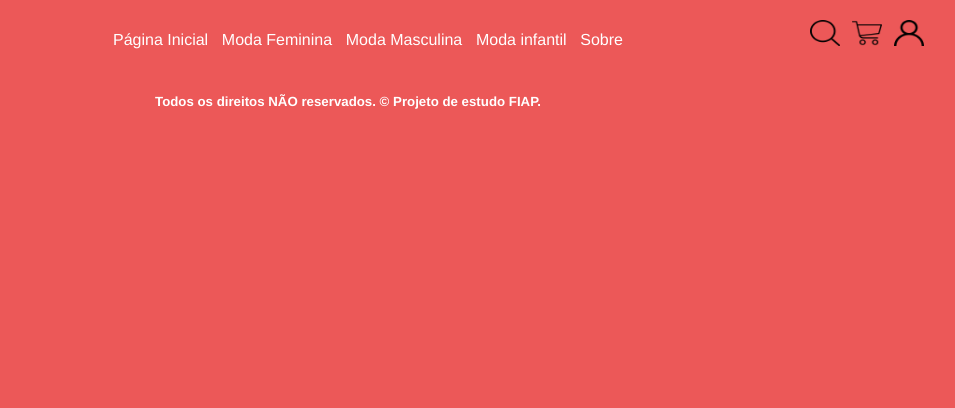
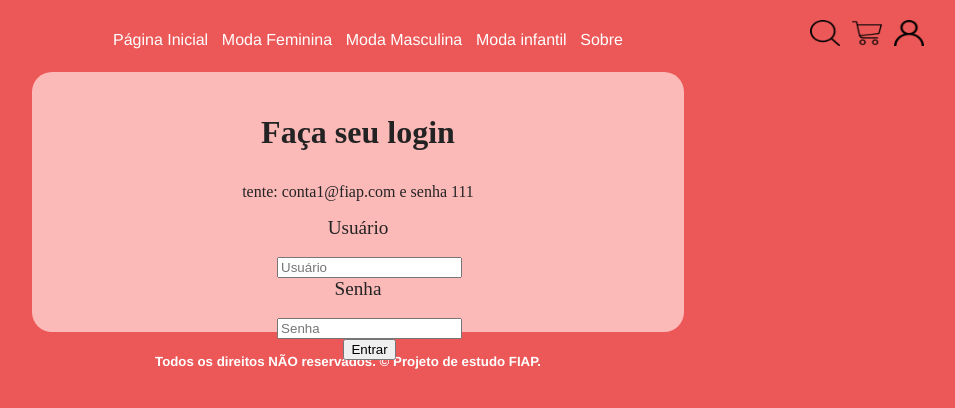
Before and after one commit to 1TDSS-2022/appreact-useeffects, a React (Create React App) app in the folder rm93586/loja-moda/: page /minhaconta in a window 1280 px wide. Shown: the top 408 px of the page, without its empty margins (292-1247 px from the left). Built offline with nearby package versions, Linux system fonts and the light colour scheme.

Commit message:
adição de conta

```diff
--- a/rm93586/loja-moda/src/components/home/Home.jsx
+++ b/rm93586/loja-moda/src/components/home/Home.jsx
@@ -10,7 +10,7 @@ export default function Home() {
                     <p className="cabecalho_conteudo_titulo">NOVA COLEÇÃO 2022</p>
                     <h1>A NOVA TEMPORADA <br/>DA MODA!</h1>
                     <p className="cabecalho_conteudo2">O melhor da estação!! <br/> Confira o que vai ser moda no inverno e renove seu guarda-roupa!</p>
-                    <li><Link to="/modafeminina" ><button className="cabecalho_botao">Venha conhecer!</button></Link></li>
+                    <Link to="/modafeminina" ><button className="cabecalho_botao">Venha conhecer!</button></Link>
                 </div>
             </header>
         </>
--- a/rm93586/loja-moda/src/components/menu/Menu.jsx
+++ b/rm93586/loja-moda/src/components/menu/Menu.jsx
@@ -19,8 +19,8 @@ export default function Menu() {
             </nav>
             <div className="menu-cliente">
                 <img src={lupa} alt="busca"/>
-                <img src={carrinho} alt="usuario"/>
-                <img src={usuario} alt="carrinho"/>
+                <img src={carrinho} alt="carrinho"/>
+                <Link to="/minhaconta"><img src={usuario} alt="minha conta"/></Link>
             </div>
         </header>
     )
--- /dev/null
+++ b/rm93586/loja-moda/src/components/minhaConta/MinhaConta.css
@@ -0,0 +1,45 @@
+
+.minha-conta {
+    display: flex;
+    justify-content: center;
+    text-align: center;
+    background-color: #FBBAB8;
+    border-radius: 20px;
+    color: #232323;
+    padding: 10px;
+    height: 30vh;
+    width: 50%;
+
+    position: relative;
+    right: 25%;
+    left: 25%;
+
+}
+
+.usuario {
+    display: flex;
+    justify-content: center;
+    text-align: center;
+    font-size: larger;
+}
+
+.senha {
+    display: flex;
+    justify-content: center;
+    text-align: center;
+    font-size: larger;
+}
+
+#email {
+    position: relative;
+    left: 5%;
+}
+#senha {
+    position: relative;
+    left: 5%;
+}
+
+button {
+    position: relative;
+    left: 5%;
+}
--- /dev/null
+++ b/rm93586/loja-moda/src/components/minhaConta/MinhaConta.jsx
@@ -0,0 +1,108 @@
+import React from "react";
+import { useState } from "react";
+
+import './MinhaConta.css'
+
+let logado = 0;
+
+const listaEmails = ["conta1@fiap.com", "conta2@fiap.com", "conta3@fiap.com"]
+const listaSenhas = ["111", "222", "333"]
+
+function login() {
+
+var variavelEmail = document.getElementById("email");
+var variavelSenha = document.getElementById("senha");
+
+for(var contador = 0; contador < listaEmails.length; contador++) {
+
+    if (variavelEmail.value === "") {
+        console.log("Digite um email válido")
+        break;}
+
+    if (variavelSenha.value === "") {
+        console.log("Campo de Senha está vazio! Por favor insira sua senha.")
+        break; }
+
+
+    if (variavelEmail.value === listaEmails[contador]) {
+
+            if (variavelSenha.value === listaSenhas[contador]) {
+                console.log("Login efetuado com sucesso!")
+                //setVisivel(true);
+                logado = 1;
+
+                break;
+
+            } else {
+                console.log("Senha inválida!")
+                break;
+            }
+
+        } else if (contador == listaEmails.lenght - 1) {
+            console.log("Email inválido!")
+            break;
+        }
+
+}
+}
+
+export default function MinhaConta() {
+
+    const [visibilidadeLogin, setVisivel] = useState(false);
+
+    const contaLogada = () => {
+        setVisivel(true);
+    };
+
+    const contaDeslogada = () => {
+        setVisivel(false);
+    };
+
+
+    const validarLogin = () => {
+    login();
+    if (logado === 1) {
+        contaLogada();
+    }
+    }
+
+    const deslogarConta = () => {
+        contaDeslogada();
+    }
+
+
+
+
+
+
+    return (
+        <>
+        <section className="minha-conta">
+            {visibilidadeLogin && <section id="logado">
+                <h1>Minha conta</h1>
+                <h3>Nome de usuário: <span id="usuarioConta">username</span></h3>
+                <h3>Email: <span id="emailConta">email@usuario.com</span></h3>
+                <button type='button' onClick={deslogarConta}>Deslogar</button>
+            </section>}
+
+
+
+            {visibilidadeLogin || <section id="naoLogado">
+                <h1>Faça seu login</h1>
+                <p>tente: conta1@fiap.com e senha 111</p>
+                <form id="formulario">
+                    <label htmlFor="usuario" className="usuario">Usuário</label>
+                    <br/>
+                    <input type="text" placeholder="Usuário" name="usuario" id="email"/>
+                    <br/>
+                    <label htmlFor="senha" className="senha">Senha</label>
+                    <br/>
+                    <input type="password" placeholder="Senha" name="senha" id="senha"/>
+                    <br/>
+                    <button type='button' onClick={validarLogin}>Entrar</button>
+                </form>
+            </section>}
+        </section>
+        </>
+    )
+}
--- a/rm93586/loja-moda/src/routes/MainRoutes.jsx
+++ b/rm93586/loja-moda/src/routes/MainRoutes.jsx
@@ -7,6 +7,7 @@ import ModaMasculina from "../components/modamasculina/ModaMasculina";
 import ModaFeminina from "../components/modafeminina/ModaFeminina";
 import ModaInfantil from "../components/modainfantil/ModaInfantil";
 import Sobre from "../components/sobre/Sobre";
+import MinhaConta from "../components/minhaConta/MinhaConta";
 
 export default function MainRoutes(){
     return(
@@ -17,6 +18,7 @@ export default function MainRoutes(){
                 <Route path="/modafeminina" element={<ModaFeminina/>}/>
                 <Route path="/modainfantil" element={<ModaInfantil/>}/>
                 <Route path="/sobre" element={<Sobre/>}/>
+                <Route path="/minhaconta" element={<MinhaConta/>}/>
             </Routes>
         </>
     )
```
